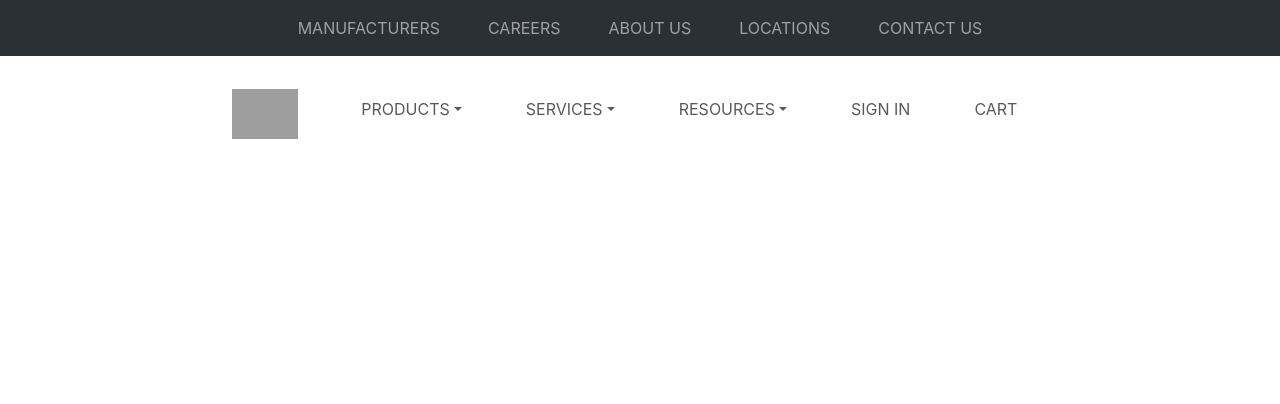
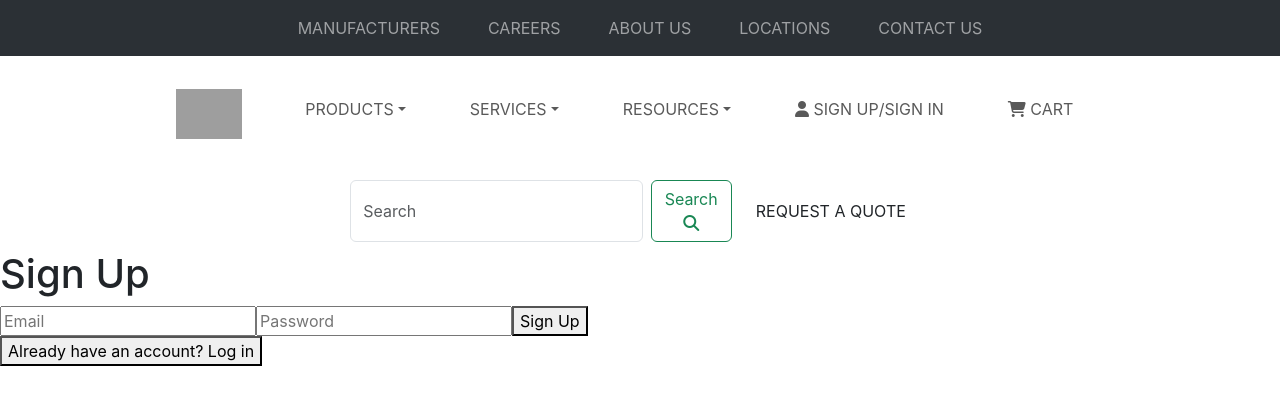
Before and after one commit to Krishna-gupta10/hackathon, a React (Create React App) app: page /auth in a window 1280 px wide. Shown: the top 404 px of the page. Built offline with nearby package versions, Linux system fonts and the light colour scheme; grey boxes are pictures that could not be loaded.

Commit message:
Router DOM

```diff
--- a/package.json
+++ b/package.json
@@ -8,6 +8,7 @@
     "@testing-library/user-event": "^13.5.0",
     "react": "^18.2.0",
     "react-dom": "^18.2.0",
+    "react-router-dom": "^6.20.0",
     "react-scripts": "5.0.1",
     "styled-components": "^6.1.1",
     "web-vitals": "^2.1.4"
--- a/public/index.html
+++ b/public/index.html
@@ -21,6 +21,8 @@
   <script src="https://cdn.jsdelivr.net/npm/bootstrap@5.3.2/dist/js/bootstrap.min.js"
     integrity="sha384-BBtl+eGJRgqQAUMxJ7pMwbEyER4l1g+O15P+16Ep7Q9Q+zqX6gSbd85u4mG4QzX+"
     crossorigin="anonymous"></script>
+  <script src="https://kit.fontawesome.com/41a37729c4.js" crossorigin="anonymous"></script>
+
   <title>React App</title>
 </head>
 
--- a/src/App.js
+++ b/src/App.js
@@ -1,15 +1,25 @@
 import React from 'react'
 import Header from './components/Header'
+import Auth from './components/Auth'
+import { BrowserRouter as Router, Routes, Route } from 'react-router-dom';
 
 
 export default function App() {
   return (
     <>
     <Header />
+      <Router>
+        <Routes>
+          <Route path="/auth" element={<Auth/>} />
+
+          {/* <Route path="/about" element={} */}
+        </Routes>
+      </Router>
 
 
 
 
-  </>
+
+    </>
   )
 }
--- a/src/components/Auth.js
+++ b/src/components/Auth.js
@@ -1,5 +1,4 @@
 import React, { useState } from 'react';
-import './App.css';
 
 function App() {
  const [signup, setSignup] = useState(true);
--- a/src/components/Header.js
+++ b/src/components/Header.js
@@ -1,5 +1,6 @@
 import React from 'react';
 import './css/Header.css'
+import { useState } from 'react';
 
 export default function Header() {
     return (
@@ -63,9 +64,26 @@ export default function Header() {
                                         <li><a className="dropdown-item" href="/">Something else here</a></li>
                                     </ul>
                                 </li>
-                                <a className="nav-link mx-4" href="/">SIGN IN</a>
-                                <a className="nav-link mx-4" href="/">CART</a>
+                                <a className="nav-link mx-4" href="/"><i className="fa-solid fa-user"></i> SIGN UP/SIGN IN</a>
+                                <a className="nav-link mx-4" href="/"><i className="fa-solid fa-cart-shopping"></i> CART</a>
                             </ul>
+                        </div>
+                    </div>
+                </nav>
+            </div>
+
+            <div>
+                <nav className="navbar navbar-expand-lg bg-white">
+                    <div className="container-fluid">
+                        <button className="navbar-toggler" type="button" data-bs-toggle="collapse" data-bs-target="#navbarNavAltMarkup" aria-controls="navbarNavAltMarkup" aria-expanded="false" aria-label="Toggle navigation">
+                            <span className="navbar-toggler-icon"></span>
+                        </button>
+                        <div className="collapse navbar-collapse justify-content-center" id="navbarNavAltMarkup">
+                            <form class="d-flex" role="search">
+                                <input class="form-control me-2" type="search" placeholder="Search" aria-label="Search" />
+                                <button class="btn btn-outline-success" type="submit">Search <i class="fa-solid fa-magnifying-glass"></i></button>
+                            </form>
+                            <a className="nav-link mx-4" href="/">REQUEST A QUOTE</a>
                         </div>
                     </div>
                 </nav>
--- a/src/components/css/Header.css
+++ b/src/components/css/Header.css
@@ -1,4 +1,3 @@
-
 .hover-box:hover {
     background-color: #e5e5e5;
     color: black;
@@ -8,7 +7,3 @@
 img {
     height: 50px;
 }
-
-.text-orange {
-    color: orange;
-}
```
Also changed, not shown: src/App.css (deleted, +0 -38 lines), 1 other file (tests, documents, lock files or other folders).
